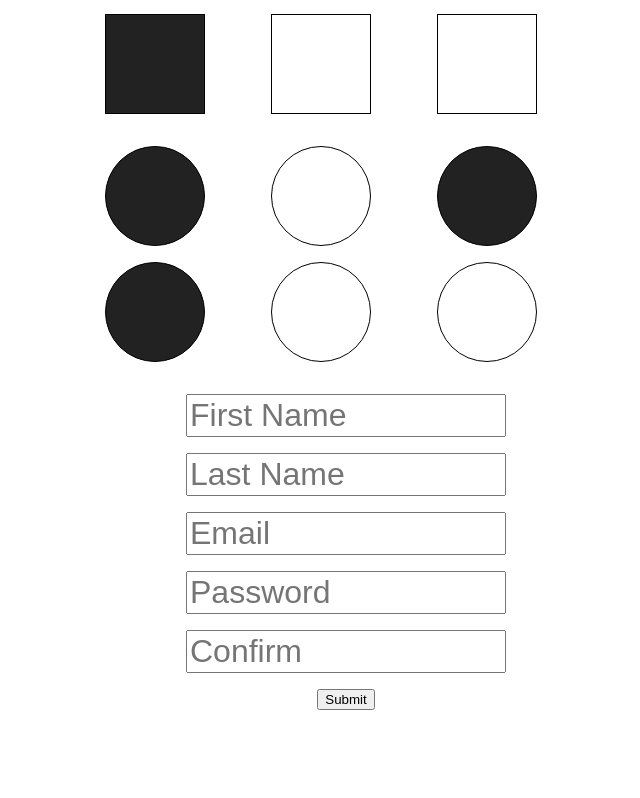
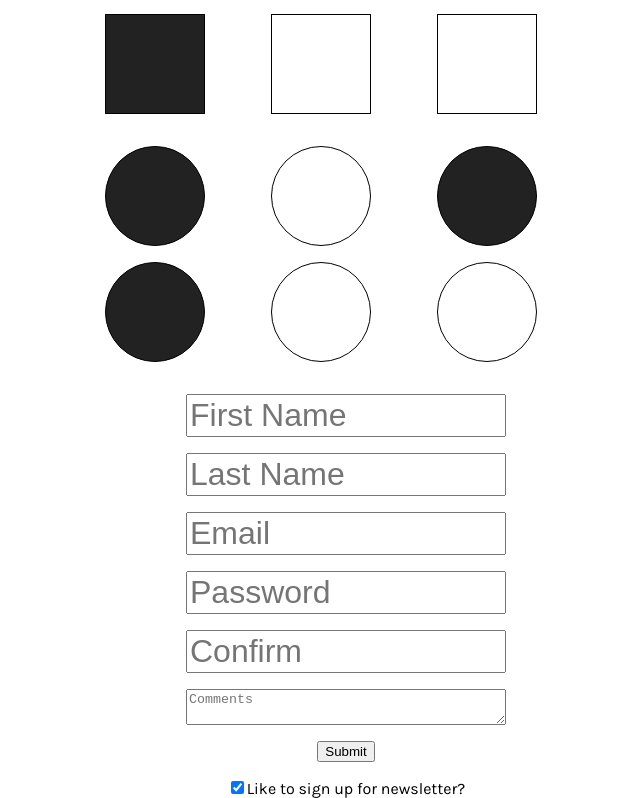
Before and after one commit to jlee1546/react_practice, a React (Create React App) app: page / in a window 1280 px wide. Shown: the part 170-968 px from the top of the page, without its empty margins (294-934 px from the left). Before the commit the page ends 880 px from the top, so only its background shows below. Built offline with nearby package versions, Linux system fonts and the light colour scheme.

Commit message:
Add checkbox and label

```diff
--- a/src/components/Input.js
+++ b/src/components/Input.js
@@ -7,17 +7,18 @@ function Input() {
     email: "",
     password: "",
     passwordConfirmation: "",
+    comments: "",
+    okToMail: true,
   });
 
   function clickHandler(event) {
-    console.log(event.target.value);
-    const { name, value } = event.target;
+    const { name, value, type, checked } = event.target;
     setFormData((prevState) => ({
       ...prevState,
-      [name]: value,
+      [name]: type === "checkbox" ? checked : value,
     }));
   }
-
+  console.log(formData.okToMail);
   function submitFormData(event) {
     event.preventDefault();
     console.log(formData);
@@ -60,7 +61,24 @@ function Input() {
         value={formData.passwordConfirmation}
         onChange={clickHandler}
       />
+      <textarea
+        value={formData.comments}
+        name="comments"
+        placeholder="Comments"
+        onChange={clickHandler}
+      />
+
       <button>Submit</button>
+      <div>
+        <input
+          type="checkbox"
+          id="okToMail"
+          name="okToMail"
+          checked={formData.okToMail}
+          onChange={clickHandler}
+        />
+        <label htmlFor="okToMail">Like to sign up for newsletter?</label>
+      </div>
     </form>
   );
 }
```
